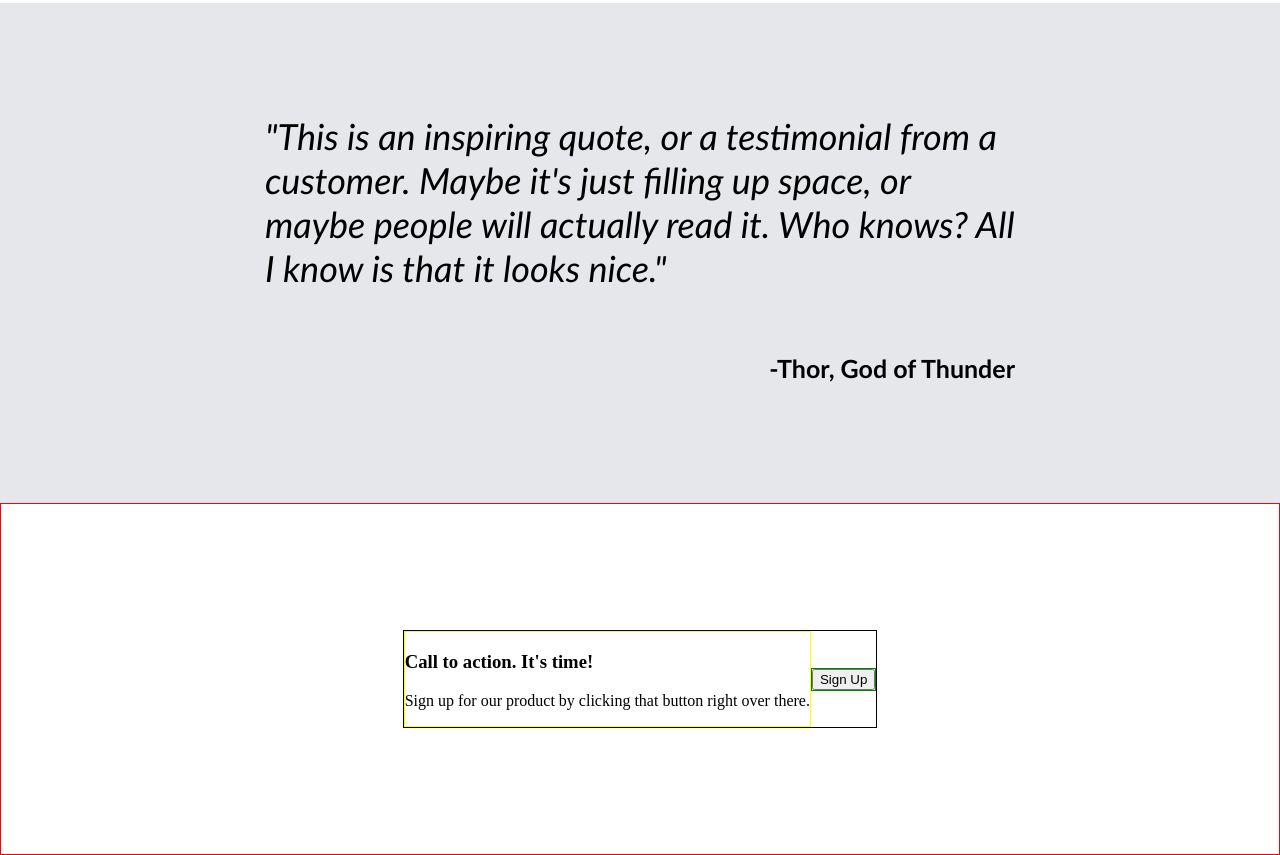
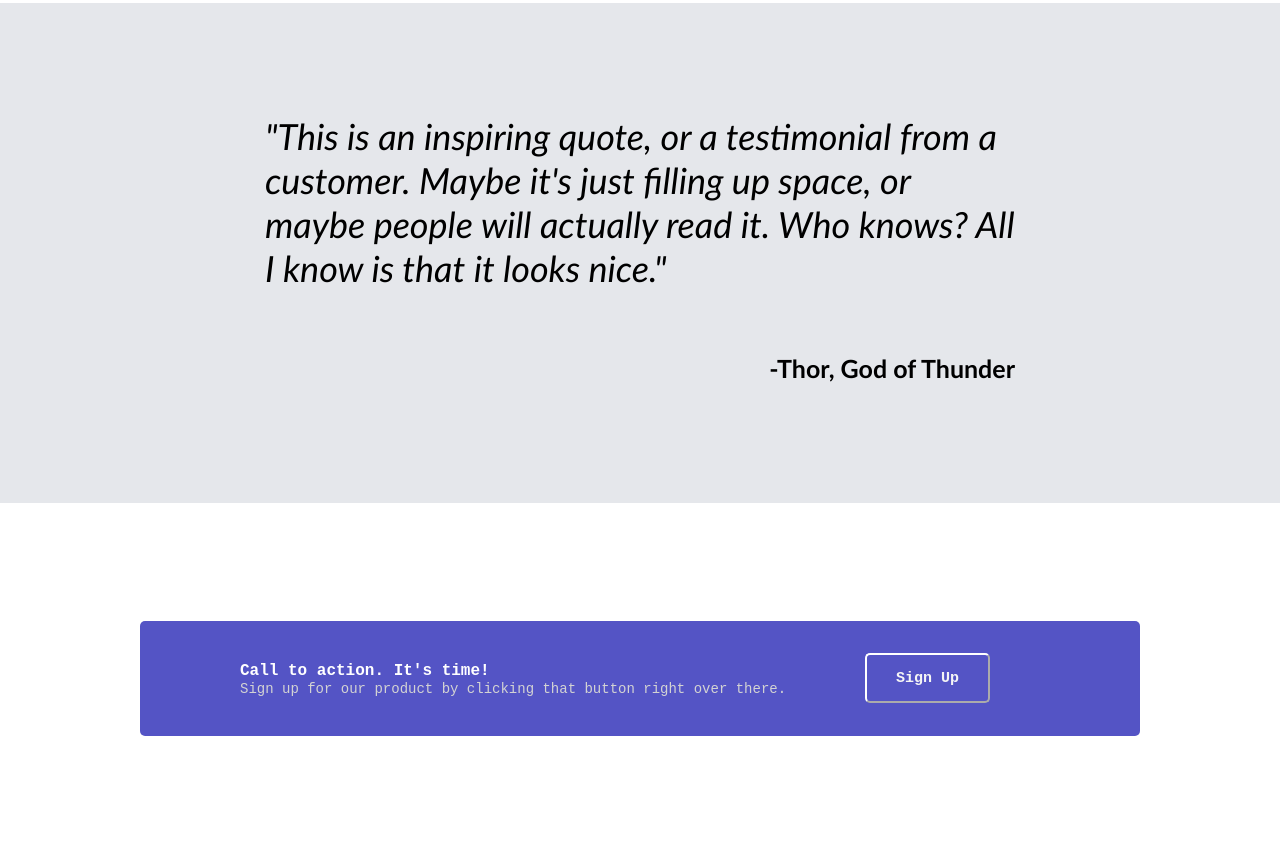
Before and after one commit to Lel020/TOP-Practical, a plain HTML site: page Landing-Page/index.html in a window 1280 px wide. Shown: the part 1147-2002 px from the top of the page. Drawn offline with Linux system fonts and the light colour scheme.

Commit message:
Finished styling for sign-up section

```diff
--- a/Landing-Page/style.css
+++ b/Landing-Page/style.css
@@ -177,19 +177,48 @@ body {
   align-items: center;
   justify-content: center;
   height: 350px;
-  border: 1px red solid;
 }
 
 .call-to-action-container{
   display: flex;
   align-items: center;
-  border: 1px black solid;
+  justify-content: space-between;
+  width: 1000px;
+  height: 115px;
+  background-color: #5454c5;
+  border-radius: 5px;
 }
 
 .call-to-action{
-  border: 1px yellow solid;
+  margin-left: 100px;
+}
+
+.header-three{
+  color: white;
+  font-family: Andale Mono, monospace;
+  font-size: 16px;
+}
+
+.sign-up-message{
+  font-family: Andale Mono, monospace;
+  color: lightgrey;
+  font-size: 14px;
+  margin-top: -15px;
 }
 
 .sign-up-button{
-  border: 1px green solid;
+  margin-right: 150px;
 }
+
+.sign-up{
+  width: 125px;
+  height: 50px;
+  text-decoration: none;
+  background-color: #5454c5;
+  color: whitesmoke;
+  border-color: white;
+  border-radius: 5px;
+  font-family: Andale Mono, monospace;
+  font-weight: bold;
+  font-size: 15px;
+}
```
